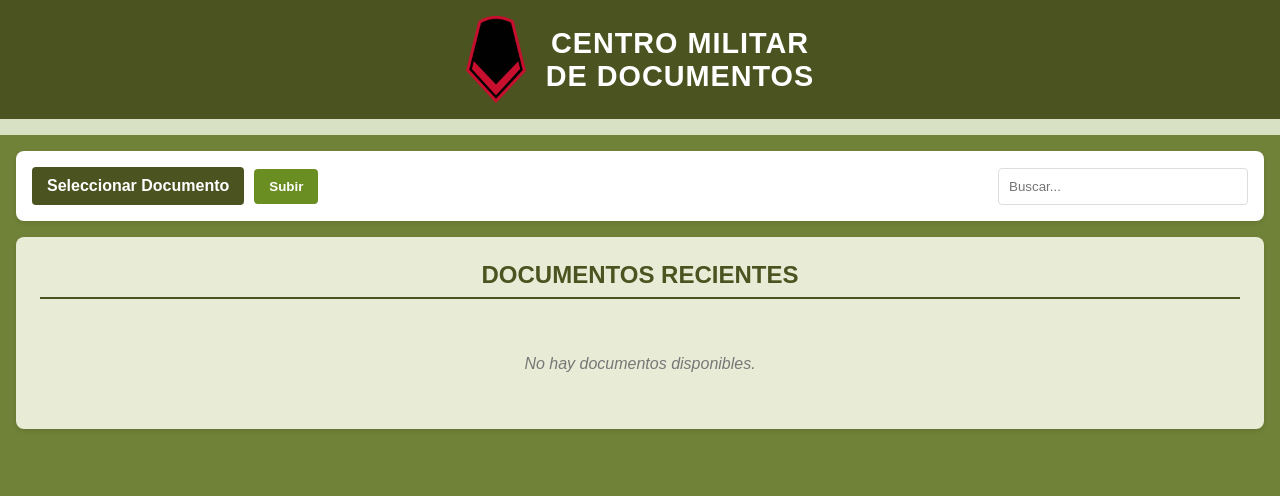
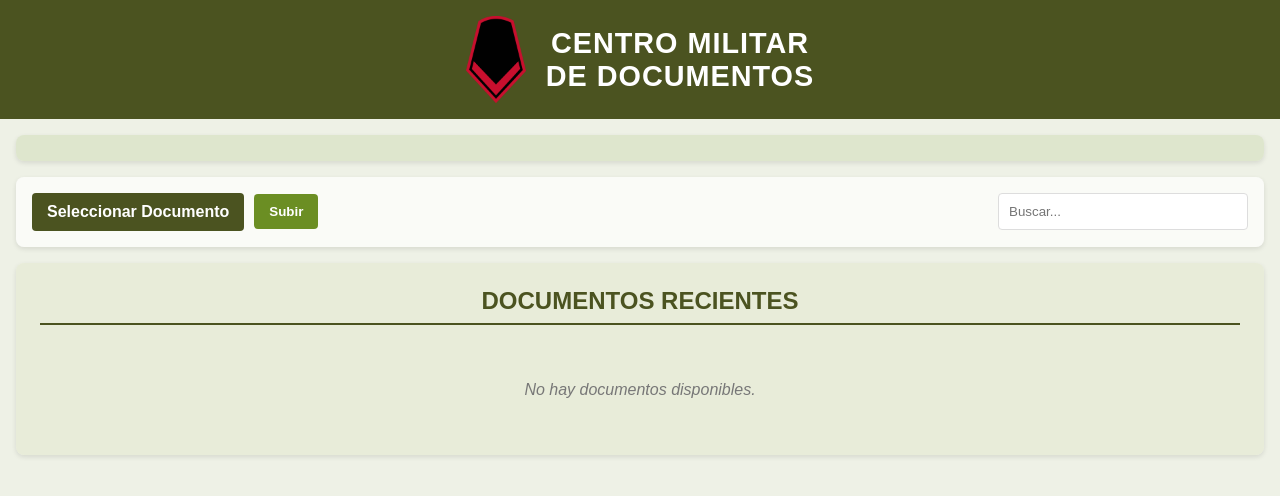
Before and after one commit to lattaalvaro/documentos, a Flask app: template templates/index.html in a window 1280 px wide. Shown: the top 496 px of the page. Run offline with Flask 3, Linux system fonts and the light colour scheme; the template is opened without the code that fills it, so the values that code supplies are empty.

Commit message:
Update style.css

```diff
--- a/static/css/style.css
+++ b/static/css/style.css
@@ -7,7 +7,7 @@
 }
 
 body {
-    background-color: #708238; /* Verde muy claro para el fondo del body */
+    background-color: #EEF1E6; /* Verde muy claro para el fondo del body */
     color: #333;
 }
 
@@ -33,13 +33,20 @@ header h1 {
     letter-spacing: 1px;
 }
 
+/* Contenedor de información de usuario - Con bordes redondeados */
+.user-container {
+    background-color: rgba(216, 225, 195, 0.7); /* Verde claro semi-transparente */
+    border-radius: 8px;
+    margin: 1rem;
+    padding: 0.8rem;
+    box-shadow: 0 2px 5px rgba(0,0,0,0.1);
+}
+
 /* Información de usuario - Redondeado y con ícono */
 .user-info {
     display: flex;
     justify-content: flex-end;
     align-items: center;
-    background-color: #D8E1C3; /* Verde claro para combinar */
-    padding: 0.5rem 1rem;
 }
 
 .user-email {
@@ -110,12 +117,12 @@ header h1 {
     border: 1px solid #faebcc;
 }
 
-/* Contenedor de carga y búsqueda */
+/* Contenedor de carga y búsqueda - Semi-transparente */
 .upload-search-container {
     display: flex;
     justify-content: space-between;
     padding: 1rem;
-    background-color: #fff;
+    background-color: rgba(255, 255, 255, 0.7); /* Blanco semi-transparente */
     border-radius: 8px;
     margin: 1rem;
     box-shadow: 0 2px 5px rgba(0,0,0,0.1);
@@ -175,9 +182,9 @@ header h1 {
     width: 250px;
 }
 
-/* Sección de documentos recientes */
+/* Sección de documentos recientes - Semi-transparente */
 .recent-docs {
-    background-color: #E8ECD6; /* Verde claro que combina con el verde militar */
+    background-color: rgba(232, 236, 214, 0.8); /* Verde claro semi-transparente */
     border-radius: 8px;
     margin: 1rem;
     padding: 1.5rem;
```
